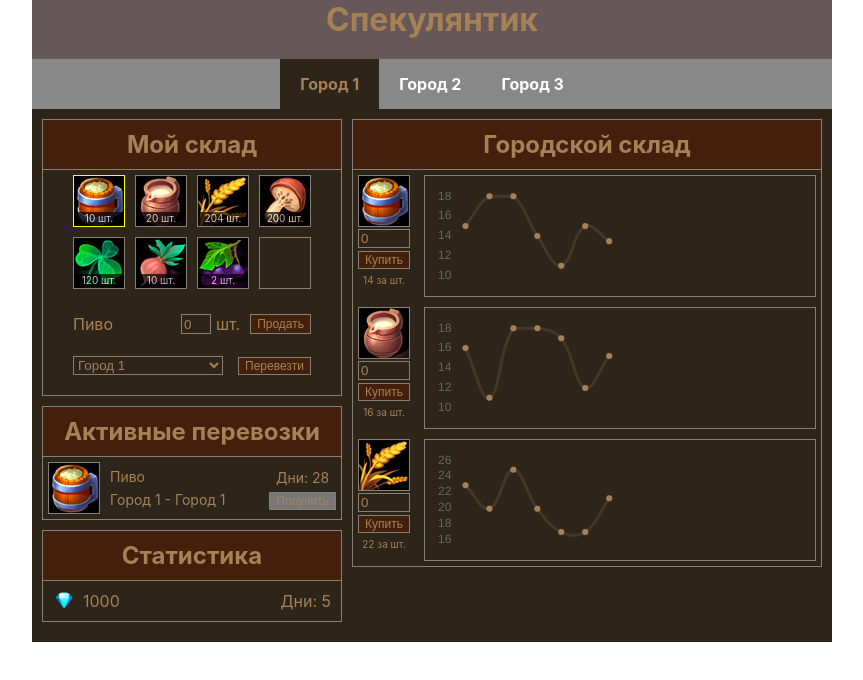
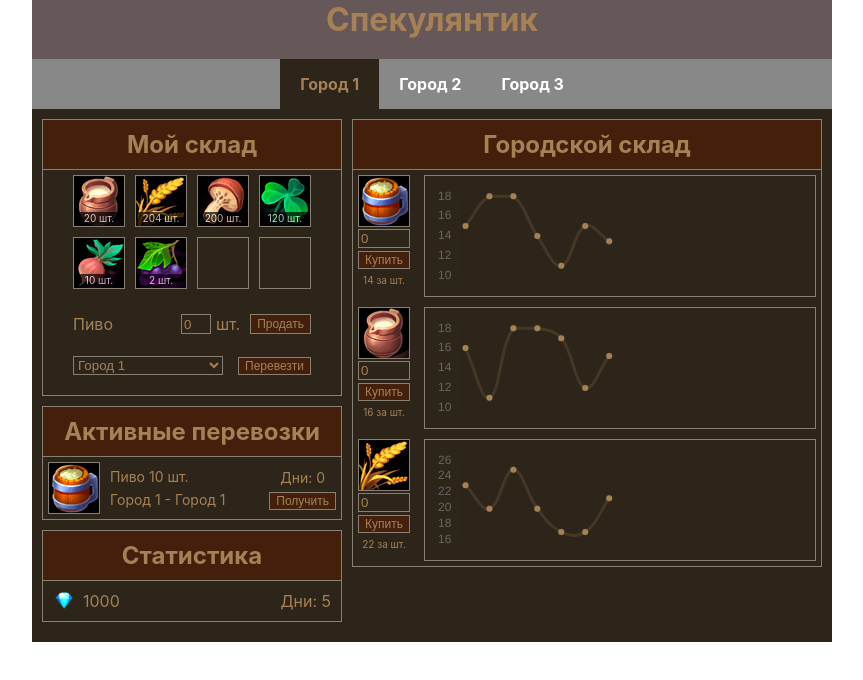
Before and after one commit to narek-9/react-game, a React (Vite) app: page / in a window 1280 px wide. Both pictures are taken after a click on the button "Перевезти". Shown: the top 680 px of the page, without its empty margins (208-1071 px from the left). Built offline with nearby package versions, Linux system fonts and the light colour scheme.

Commit message:
Receiving goods from transportations

```diff
--- a/src/components/App/App.tsx
+++ b/src/components/App/App.tsx
@@ -29,6 +29,10 @@ export const App: FC = () => {
     {
       cityId: 2,
       storage: [{ id: 1, qty: 5 }],
+    },
+    {
+      cityId: 3,
+      storage: [],
     },
   ]);
   const [cityStorages, setCityStorages] = useState<cityStorage[]>([
@@ -62,6 +66,7 @@ export const App: FC = () => {
   const [money, setMoney] = useState<number>(1000);
   const [days, setDays] = useState<number>(1);
   const [transportOrders, setTransportOrders] = useState<transportOrder[]>([]);
+  const [orderId, setOrderId] = useState<number>(1);
 
   const intervalRef = useRef<ReturnType<typeof setTimeout> | null>(null);
 
@@ -87,23 +92,50 @@ export const App: FC = () => {
     return store ? store.storage : [];
   };
 
+  const getCityStorageByCity = () => {
+    const store = cityStorages.find(
+      (storage) => storage.cityId === currentCityId
+    );
+    return store ? store.storage : [];
+  };
+
   const sellGoods = (goodId: number, qty: number) => {
     const storagesNew = [...storages];
     let moneyNew = money;
 
-    const index = storagesNew.findIndex(
-      (storage) => storage.cityId === currentCityId
-    );
+    const index = storagesNew.findIndex((storage) => {
+      return storage.cityId === currentCityId;
+    });
 
     if (index > -1) {
-      const goodIndex = storagesNew[index].storage.findIndex(
-        (good) => good.id === goodId
-      );
+      const goodIndex = storagesNew[index].storage.findIndex((good) => {
+        return good.id === goodId;
+      });
 
       if (goodIndex > -1) {
-        storagesNew[index].storage[goodIndex].qty -= qty;
-        moneyNew += qty * 10;
-        setMoney(moneyNew);
+        const currentCityStorage = getCityStorageByCity();
+
+        const cityGoodIndex = currentCityStorage.findIndex((good) => {
+          return good.id === goodId;
+        });
+
+        if (cityGoodIndex > -1) {
+          const price =
+            currentCityStorage[cityGoodIndex].priceStats[
+              currentCityStorage[cityGoodIndex].priceStats.length - 1
+            ];
+
+          if (storagesNew[index].storage[goodIndex].qty >= qty) {
+            storagesNew[index].storage[goodIndex].qty -= qty;
+            moneyNew += qty * price;
+
+            if (storagesNew[index].storage[goodIndex].qty === 0) {
+              removeProduct(storagesNew[index].storage[goodIndex].id);
+            }
+
+            setMoney(moneyNew);
+          }
+        }
       }
     }
 
@@ -183,41 +215,108 @@ export const App: FC = () => {
 
     if (goodIndex > -1) {
       newOrders.push({
+        id: orderId,
         fromCityId: currentCityId,
         targetCityId,
         goodId: selectedGoodId,
         qty: storage[goodIndex].qty,
-        days: 30,
+        days: 1,
       });
 
+      setOrderId(orderId + 1);
+      removeProduct(selectedGoodId);
       setTransportOrders(newOrders);
     }
+  };
+
+  const removeProduct = (productId: number) => {
+    const storagesNew = storages;
+
+    const index = storagesNew.findIndex((storage) => {
+      return storage.cityId === currentCityId;
+    });
+
+    if (index > -1) {
+      const productIndex = storagesNew[index].storage.findIndex((product) => {
+        return product.id === productId;
+      });
+
+      if (productIndex > -1) {
+        storagesNew[index].storage.splice(productIndex, 1);
+      }
+    }
+
+    setStorages(storagesNew);
   };
 
   const buyGoods = (goodId: number, qty: number, price: number) => {
     const totalPrice = qty * price;
 
     if (money >= totalPrice) {
-      const storagesNew = [...storages];
-      const index = storagesNew.findIndex(
-        (storage) => storage.cityId === currentCityId
-      );
+      const storagesNew = storages;
+
+      const index = storagesNew.findIndex((storage) => {
+        return storage.cityId === currentCityId;
+      });
 
       if (index > -1) {
-        const goodIndex = storagesNew[index].storage.findIndex(
-          (good) => good.id === goodId
-        );
+        const goodIndex = storagesNew[index].storage.findIndex((good) => {
+          return good.id === goodId;
+        });
 
         if (goodIndex > -1) {
-          storagesNew[index].storage[goodIndex].qty += qty;
+          const newQty = storagesNew[index].storage[goodIndex].qty + qty;
+          storagesNew[index].storage[goodIndex].qty = newQty;
         } else {
-          storagesNew[index].storage.push({ id: goodId, qty });
+          storagesNew[index].storage.push({
+            id: goodId,
+            qty: qty,
+          });
         }
+      }
 
-        setStorages(storagesNew);
-        setMoney(money - totalPrice);
+      setStorages(storagesNew);
+      setMoney(money - totalPrice);
+    }
+  };
+
+  const acceptOrder = (order: transportOrder) => {
+    setTransportOrders((orders) => {
+      const newOrders = [...orders];
+
+      const index = newOrders.findIndex((o) => {
+        return o.id === order.id;
+      });
+
+      if (index > -1) {
+        newOrders.splice(index, 1);
+      }
+
+      return newOrders;
+    });
+
+    const storagesNew = storages;
+
+    const index = storagesNew.findIndex((storage) => {
+      return storage.cityId === order.targetCityId;
+    });
+
+    if (index > -1) {
+      const goodIndex = storagesNew[index].storage.findIndex((good) => {
+        return good.id === order.goodId;
+      });
+
+      if (goodIndex > -1) {
+        storagesNew[index].storage[goodIndex].qty += order.qty;
+      } else {
+        storagesNew[index].storage.push({
+          id: order.goodId,
+          qty: order.qty,
+        });
       }
     }
+
+    setStorages(storagesNew);
   };
 
   return (
@@ -240,7 +339,11 @@ export const App: FC = () => {
             />
           </div>
           <div className="transportations">
-            <Transportations orders={transportOrders} goods={goods} />
+            <Transportations
+              orders={transportOrders}
+              goods={goods}
+              onAcceptOrder={acceptOrder}
+            />
           </div>
           <div className="stats">
             <Stats days={days} money={money} />
--- a/src/components/CityStorage/CityStorage.tsx
+++ b/src/components/CityStorage/CityStorage.tsx
@@ -86,7 +86,7 @@ export const CityStorage: FC<ICityStorageProps> = ({ storage, onBuy }) => {
         <div className="city-goods">
           {storage.map((good) => {
             return (
-              <div className="good-item-wrapper" key={good.id}>
+              <div className="good-item-wrapper" key={ good.id}>
                 <StorageItem good={good} onBuy={onBuy} />
                 <div className="good-item-stats">
                   <Line data={getGoodData(good.priceStats)} options={options} />
--- a/src/components/CityStorage/components/StorageItem.tsx
+++ b/src/components/CityStorage/components/StorageItem.tsx
@@ -25,7 +25,7 @@ export const StorageItem: FC<IStorageItemProps> = ({ good, onBuy }) => {
         value={number}
         maxLength={3}
         onChange={(e) => {
-          setNumber(Number(e.currentTarget.value));
+          setNumber(Number(e.currentTarget.value) || 0);
         }}
       />
 
--- a/src/components/Storage/Storage.tsx
+++ b/src/components/Storage/Storage.tsx
@@ -42,13 +42,13 @@ export const Storage: FC<IStorageProps> = ({
         <ul className="goods">
           {Array(8)
             .fill(0)
-            .map((i, index) => {
+            .map((_, index) => {
               if (storage[index]) {
                 const item = storage[index];
 
                 return (
                   <li
-                    key={"storage-item-" + item.id}
+                    key={index}
                     className={
                       "good-item item-" +
                       item.id +
@@ -60,12 +60,7 @@ export const Storage: FC<IStorageProps> = ({
                   </li>
                 );
               } else {
-                return (
-                  <li
-                    className="good-item no-item"
-                    key={"empty-cell-" + index}
-                  ></li>
-                );
+                return <li className="good-item no-item" key={index}></li>;
               }
             })}
         </ul>
@@ -79,8 +74,9 @@ export const Storage: FC<IStorageProps> = ({
                   type="text"
                   className="input"
                   value={qty}
+                  maxLength={3}
                   onChange={(e) => {
-                    setQty(parseInt(e.target.value));
+                    setQty(parseInt(e.target.value) || 0);
                   }}
                 />
                 шт.
--- a/src/components/Transportations/Transportations.tsx
+++ b/src/components/Transportations/Transportations.tsx
@@ -1,18 +1,20 @@
 import { FC } from "react";
 
+import { cities } from "../../cities";
 import { transportOrder, good } from "../../types";
 
 import "./Transportations.scss";
-import { cities } from "../../cities";
 
 interface ITransportationsProps {
   orders: transportOrder[];
   goods: good[];
+  onAcceptOrder: (order: transportOrder) => void;
 }
 
 export const Transportations: FC<ITransportationsProps> = ({
   orders,
   goods,
+  onAcceptOrder,
 }) => {
   const findGoodById = (goodId: number) => {
     return goods.find((good) => {
@@ -39,7 +41,9 @@ export const Transportations: FC<ITransportationsProps> = ({
               </div>
               <div className="good-item-transport-info">
                 <div>
-                  <div className="header">{findGoodById(order.goodId)}</div>
+                  <div className="header">
+                    {findGoodById(order.goodId)} {order.qty} шт.
+                  </div>
                   <div className="path">
                     {getCityNameById(order.fromCityId)} -{" "}
                     {getCityNameById(order.targetCityId)}
@@ -47,7 +51,13 @@ export const Transportations: FC<ITransportationsProps> = ({
                 </div>
                 <div>
                   <div className="days">Дни: {order.days}</div>
-                  <button className="button" disabled={!!order.days}>
+                  <button
+                    className="button"
+                    disabled={!!order.days}
+                    onClick={() => {
+                      onAcceptOrder(order);
+                    }}
+                  >
                     Получить
                   </button>
                 </div>
--- a/src/index.scss
+++ b/src/index.scss
@@ -39,9 +39,10 @@ select {
   &[disabled] {
     background: #777;
     cursor: not-allowed;
+    color: #aaa;
 
     &:hover {
-      color: #a68156;
+      color: #aaa;
     }
   }
 }
--- a/src/types/index.ts
+++ b/src/types/index.ts
@@ -28,6 +28,7 @@ export type good = {
 };
 
 export type transportOrder = {
+  id: number;
   fromCityId: number;
   targetCityId: number;
   goodId: number;
```
